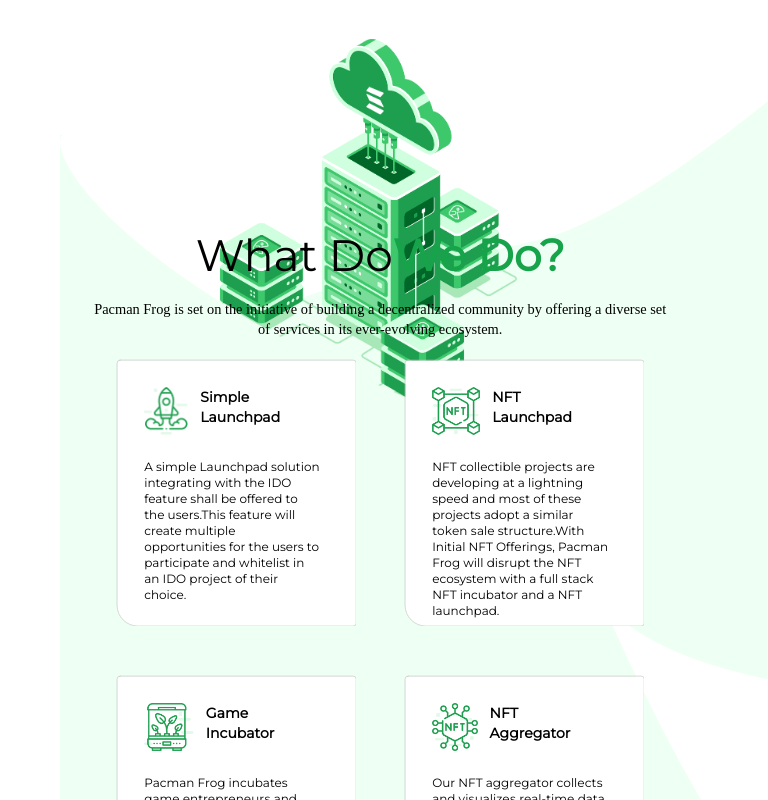
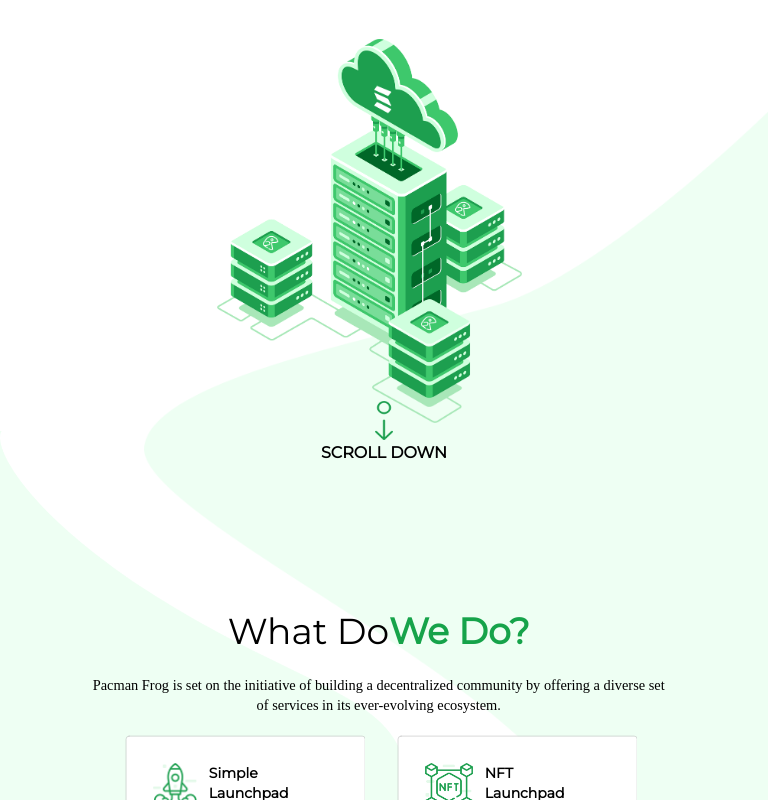
Before and after one commit to awan7676/Pac-Man-Frog-with-React, a React (Create React App) app: page / in a window 768 px wide. Shown: the part 640-1440 px from the top of the page. Built offline with nearby package versions, Linux system fonts and the light colour scheme.

Commit message:
Responsive AboutUs Component for 640px to 768px

```diff
--- a/src/components/AboutUs/AboutUs.css
+++ b/src/components/AboutUs/AboutUs.css
@@ -108,6 +108,30 @@
 
 }
 
+@media (min-width: 641px) and (max-width: 768px) {
+    .about-us {
+        background-position-x: left;
+        left: -8px;
+        width: 97%;
+        background-size: 37.5rem 56rem;
+        top: -1rem;
+    }
+
+    .main-heading {
+        margin-top: 5rem;
+        padding-left: 3rem;
+    }
+
+    .what-do-we-do-heading {
+        font-size: 2.25rem;
+    }
+
+    .cards-area {
+        padding-left: 2rem;
+        gap: 2rem;
+    }
+}
+
 @media (min-width: 769px) and (max-width: 1300px) {
     .about-us {
         background-position-x: left;
--- a/src/components/Home/Home.css
+++ b/src/components/Home/Home.css
@@ -222,7 +222,7 @@
     color: black;
 }
 
-@media (min-width: 640px) and (max-width: 768px) {
+@media (min-width: 641px) and (max-width: 768px) {
     .nav-bar {
         display: flex;
         justify-content: space-between;
@@ -300,22 +300,23 @@
 
     .hero-section-side {
         margin-top: 4rem;
-        height: 24.5rem;
-        padding-left: 12rem;
+        height: 24rem;
+        padding-left: 13rem;
     }
 
     .hero-section-bg {
         position: absolute;
         right: -8px;
         top: 39rem;
-        width: 70%;
-        height: 57%;
+        width: 83%;
+        height: 80%;
         z-index: -1;
         margin-top: 5.1rem
     }
 
     .scroll-down {
-        bottom: -0.5rem;
+        bottom: 1rem;
+        z-index: 30;
     }
 
 }
@@ -413,6 +414,7 @@
 
     .scroll-down {
         bottom: -1.5rem;
+        z-index: 30;
     }
 
 }
```
